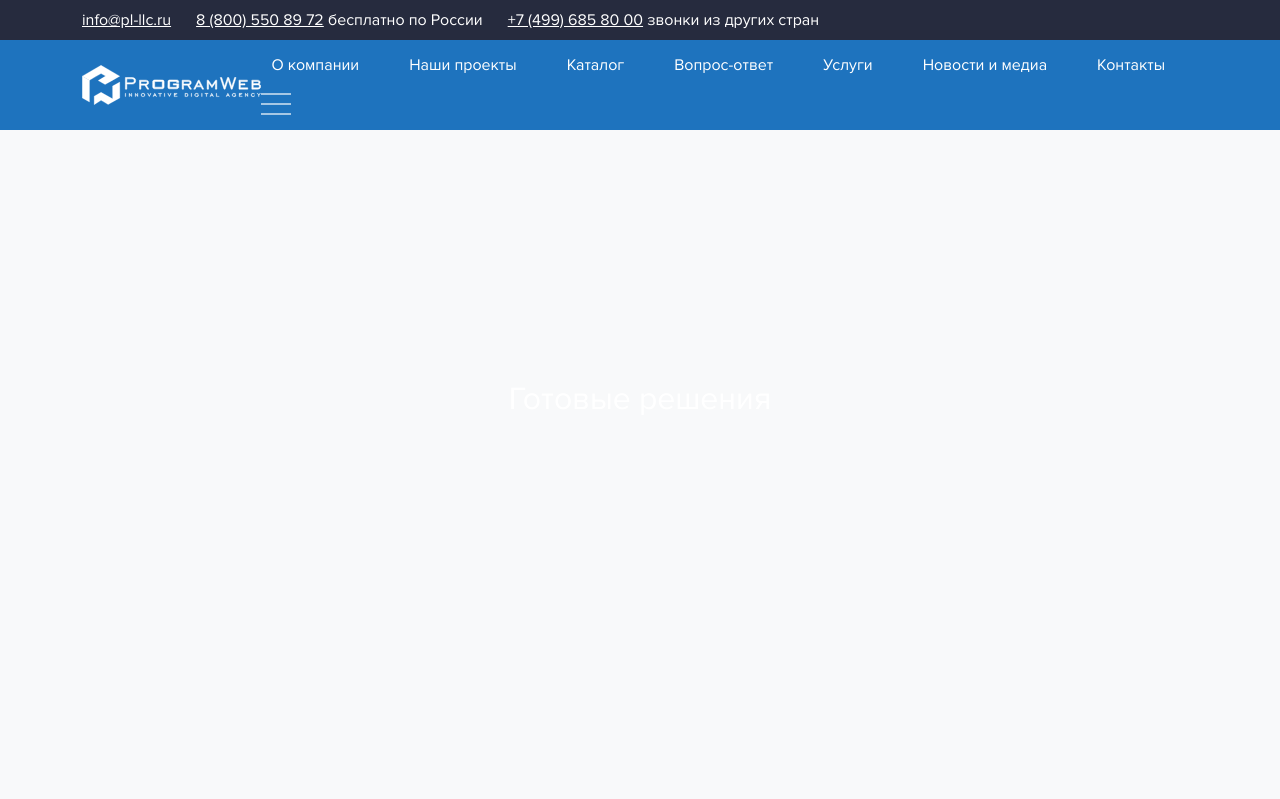
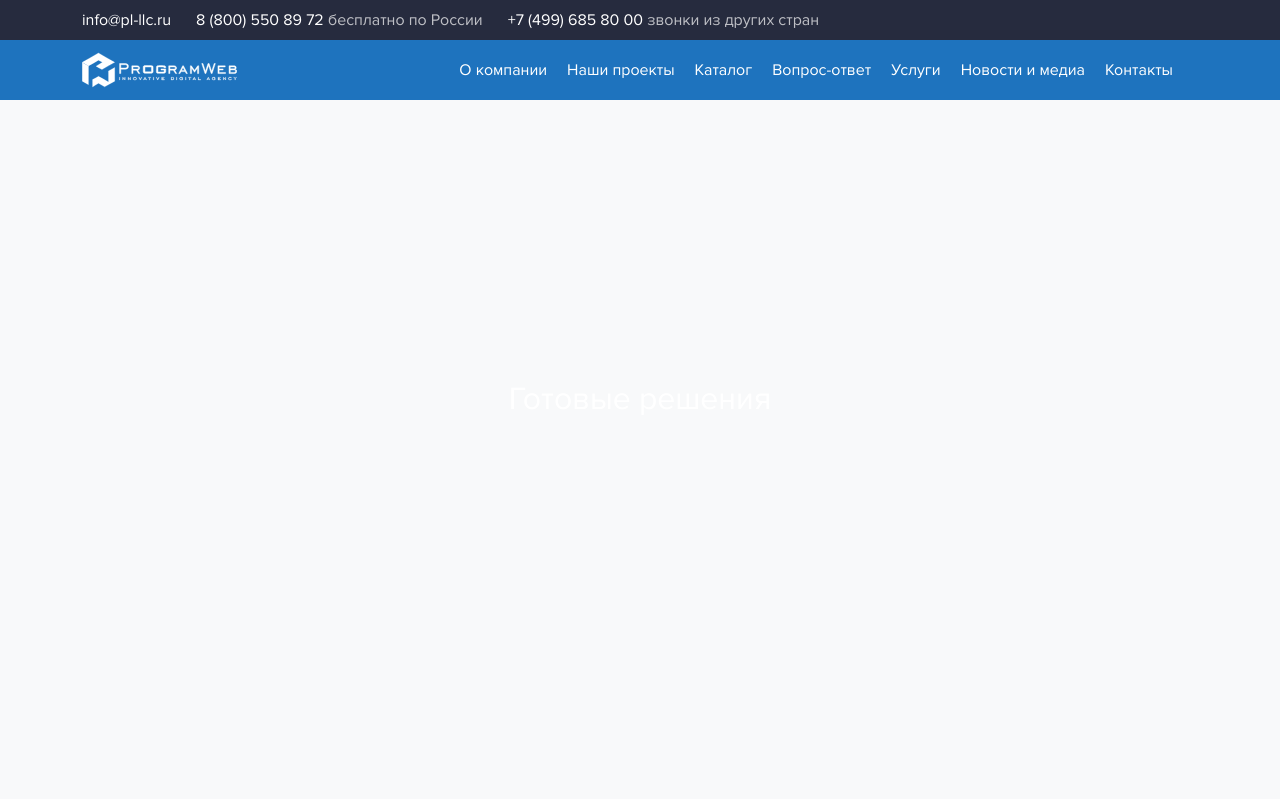
Before and after one commit to auazze/WORK, a PHP site: page / in a window 1280 px wide. Shown: the top 799 px of the page. Run offline with PHP 8.4, Linux system fonts and the light colour scheme.

Commit message:
Second week / 6 day of work

```diff
--- a/assets/styles/style.css
+++ b/assets/styles/style.css
@@ -2,6 +2,7 @@
     --primary-color: #1e73be;
     --secondary-color: #262b3e;
     --primary-font: "PNR";
+    --primary-font-size: 16px;
     --primary-font-color: #fff;
     --hover-color: rgba(255, 255, 255, .7);
     --transition: all 0.3s ease;
@@ -77,12 +78,29 @@ body {
 .topbar__widget a {
     color: var(--primary-font-color);
     transition: var(--transition);
+    font-size: var(--primary-font-size);
+    text-decoration: none;
+    position: relative;
 }
 
-.topbar__widget a:hover,
-.topbar__widget a:focus,
+.topbar__widget a::after {
+    content: '';
+    position: absolute;
+    bottom: 0;
+    left: 0;
+    width: 0;
+    height: 1px;
+    background-color: var(--hover-color);
+    transition: width 0.3s ease;
+}
+
+.topbar__widget a:hover::after,
+.topbar__widget a:focus::after {
+    width: 100%;
+}
+
 .topbar__widget a:active {
-    color: var(--hover-color);
+    transform: translateY(1px);
 }
 
 #header {
@@ -134,21 +152,123 @@ body {
     align-items: center;
     margin: 0;
     padding: 0;
-    gap: 30px;
 }
 
 .navbar a {
     color: var(--primary-font-color);
     text-decoration: none;
-    font-size: 16px;
+    font-size: var(--primary-font-size);
     transition: var(--transition);
     padding: 5px 10px;
+    position: relative;
 }
 
-.navbar a:hover,
-.navbar a:focus,
+.navbar a::after {
+    content: '';
+    position: absolute;
+    bottom: 0;
+    left: 0;
+    width: 0;
+    height: 2px;
+    background-color: var(--hover-color);
+    transition: width 0.3s ease;
+}
+
+.navbar a:hover::after,
+.navbar a:focus::after {
+    width: 100%;
+}
+
 .navbar a:active {
-    color: var(--hover-color);
+    transform: translateY(1px);
+}
+
+.mobile-nav-toggle {
+    display: none;
+    flex-direction: column;
+    justify-content: center;
+    align-items: center;
+    width: 30px;
+    height: 30px;
+    cursor: pointer;
+    background: none;
+    border: none;
+    padding: 0;
+    position: relative;
+}
+
+.hamburger-inner {
+    width: 25px;
+    height: 3px;
+    background-color: var(--primary-font-color);
+    border-radius: 2px;
+    position: relative;
+    transition: var(--transition);
+}
+
+.hamburger-inner::before,
+.hamburger-inner::after {
+    content: '';
+    position: absolute;
+    width: 25px;
+    height: 3px;
+    background-color: var(--primary-font-color);
+    border-radius: 2px;
+    transition: var(--transition);
+}
+
+.hamburger-inner::before {
+    top: -8px;
+}
+
+.hamburger-inner::after {
+    bottom: -8px;
+}
+
+.mobile-nav-toggle.active .hamburger-inner {
+    background-color: transparent;
+}
+
+.mobile-nav-toggle.active .hamburger-inner::before {
+    top: 0;
+    transform: rotate(45deg);
+}
+
+.mobile-nav-toggle.active .hamburger-inner::after {
+    bottom: 0;
+    transform: rotate(-45deg);
+}
+
+.mobile-menu {
+    position: fixed;
+    top: 100px;
+    left: 0;
+    right: 0;
+    background-color: var(--primary-color);
+    max-height: 0;
+    overflow: hidden;
+    transition: max-height 0.3s ease;
+    z-index: 999;
+}
+
+.mobile-menu.active {
+    max-height: 500px;
+}
+
+.mobile-menu ul {
+    list-style: none;
+    padding: 20px;
+    margin: 0;
+}
+
+.mobile-menu li {
+    margin-bottom: 15px;
+}
+
+.mobile-menu .nav-link {
+    display: block;
+    padding: 10px 0;
+    border-bottom: 1px solid rgba(255, 255, 255, 0.1);
 }
 
 .demo-section {
@@ -157,6 +277,10 @@ body {
     align-items: center;
     justify-content: center;
     font-size: 2rem;
+}
+
+.topbar__widget li {
+    color: var(--hover-color);
 }
 
 #about {
@@ -180,113 +304,270 @@ body {
     color: white;
 }
 
-.mobile-nav-toggle {
-    color: #fff;
-    font-size: 28px;
-    cursor: pointer;
-    display: none;
-    line-height: 0;
-    transition: 0.5s;
+#navbar {
+    display: flex;
+    justify-content: space-between;
+    align-items: center;
+    width: 100%;
+    padding: 10px 15px;
+    margin-right: auto;
+    margin-left: auto;
+}
+
+#logo {
+    flex-shrink: 0;
 }
 
 .mobile-nav-toggle {
-    /* position: absolute; */
-    /* top: 15px; */
+    margin-left: auto;
 }
 
-@media (max-width: 991px) {
-    .mobile-nav-toggle {
-        display: block;
-    }
+@media (max-width: 575.98px) {
+    #topbar {
+        display: none;
     }
 
-.mobile-nav-toggle, .hamburger-box {
-    width: 30px;
-    height: 30px;
-    display: inline-block;
-    position: relative;
-    top: 2px;
+    #header {
+        top: 0;
+        left: 0;
+        right: 0;
+    }
+
+    #navbar {
+        display: flex;
+        justify-content: space-between;
+        align-items: center;
+        padding: 10px 15px;
+    }
+
+    #logo {
+        display: flex;
+        flex-shrink: 0;
+    }
+
+    #nav-links {
+        display: none;
+    }
+
+    #nav-links a {
+        display: none;
+    }
+
+    .hamburger-inner {
+        display: flex;
+    }
+
+    .mobile-nav-toggle {
+        display: flex;
         margin-top: 5px;
         margin-bottom: 5px;
     }
 
-.mobile-nav-toggle {
-    width: 30px;
-    height: 30px;
-    top: 3px;
+    .mobile-menu {
+        top: 0;
+    }
+}
+
+@media (min-width: 576px) and (max-width: 767.98px) {
+    #topbar {
+        display: none;
+    }
+
+    #header {
+        top: 0;
+        left: 0;
+        right: 0;
+    }
+
+    #navbar {
+        display: flex;
+        justify-content: space-between;
+        align-items: center;
+        padding: 10px 15px;
+    }
+
+    #logo {
+        display: flex;
+        flex-shrink: 0;
+    }
+
+    #nav-links {
+        display: none;
     }
 
     .hamburger-inner {
-    display: block;
-    top: 50%;
-    margin-top: -2px;
+        display: flex;
     }
 
-.hamburger-inner, .hamburger-inner::before, .hamburger-inner::after {
-    width: 30px;
-    height: 2px;
-    background-color: rgba(255, 255, 255, 0.6);
-    position: absolute;
-    transition-property: transform;
-    transition-duration: 0.15s;
-    transition-timing-function: ease;
+    .mobile-nav-toggle {
+        display: flex;
+        margin-top: 5px;
+        margin-bottom: 5px;
     }
 
-.hamburger-inner, .hamburger-inner::before, .hamburger-inner::after {
-    width: 30px;
+    .mobile-menu {
+        top: 0;
+    }
+}
+
+@media (min-width: 768px) and (max-width: 991.98px) {
+    #topbar {
+        display: flex;
+        font-size: 14px;
+    }
+
+    #header {
+        left: 0;
+        right: 0;
+    }
+
+    #navbar {
+        display: flex;
+        justify-content: space-between;
+        align-items: center;
+        padding: 10px 15px;
+    }
+
+    #logo {
+        display: flex;
+        flex-shrink: 0;
+    }
+
+    #nav-links {
+        display: none;
     }
 
     .hamburger-inner {
-    transition-duration: 0.075s;
-    transition-timing-function: cubic-bezier(0.55, 0.055, 0.675, 0.19);
+        display: flex;
     }
 
-.hamburger-inner, .hamburger-inner::before, .hamburger-inner::after {
-    width: 30px;
-    height: 2px;
-    background-color: rgba(255, 255, 255, 0.6);
-    position: absolute;
-    transition-property: transform;
-    transition-duration: 0.15s;
-    transition-timing-function: ease;
+    .mobile-nav-toggle {
+        display: flex;
+        margin-top: 5px;
+        margin-bottom: 5px;
+    }
 }
 
-.hamburger-inner::before, .hamburger-inner::after {
-    content: "";
-    display: block;
+@media (min-width: 992px) and (max-width: 1199.98px) {
+    #topbar {
+        display: flex;
+        font-size: var(--primary-font-size);
     }
 
-.hamburger-inner, .hamburger-inner::before, .hamburger-inner::after {
-    width: 30px;
+    #header {
+        left: 0;
+        right: 0;
+        top: 40px;
     }
 
-.hamburger-inner::after {
-    transition: bottom 0.075s 0.12s ease, transform 0.075s cubic-bezier(0.55, 0.055, 0.675, 0.19);
+    #navbar {
+        display: flex;
+        justify-content: space-between;
+        align-items: center;
+        padding: 10px 15px;
     }
 
-.mobile-nav-toggle .hamburger-inner::after {
-    bottom: -10px;
+    #nav-links {
+        display: flex;
+        margin-left: auto;
     }
 
-.hamburger-inner::before {
-    transition: top 0.075s 0.12s ease, opacity 0.075s ease;
+    #nav-links ul {
+        display: flex;
+        gap: 30px;
+        margin: 0;
+        padding: 0;
+        list-style: none;
     }
 
-.mobile-nav-toggle .hamburger-inner::before {
-    top: -10px;
+    .navbar a {
+        padding: 5px 10px;
+        margin: 0;
     }
 
-@media (max-width: 575.98px) {
+    .mobile-nav-toggle {
+        display: none;
     }
 
-@media (max-width: 767.98px) {
+    .hamburger-inner {
+        display: none;
+    }
 }
 
-@media (max-width: 991.98px) {
+@media (min-width: 1200px) {
+    #topbar {
+        display: flex;
+        font-size: var(--primary-font-size);
     }
 
-@media (max-width: 1199.98px) {
+    #header {
+        left: 0;
+        right: 0;
+        top: 40px;
     }
 
-@media (max-width: 1399.98px) {
+    #navbar {
+        display: flex;
+        justify-content: space-between;
+        align-items: center;
+        padding: 10px 15px;
     }
+
+    #logo {
+        display: flex;
+        flex-shrink: 0;
+    }
+
+    #nav-links {
+        display: flex;
+        margin-left: auto;
+    }
+
+    #nav-links ul {
+        display: flex;
+        gap: 30px;
+        margin: 0;
+        padding: 0;
+        list-style: none;
+    }
+
+    .navbar a {
+        padding: 5px 10px;
+        margin: 0;
+        white-space: nowrap;
+    }
+
+    .mobile-nav-toggle {
+        display: none;
+    }
+
+    .hamburger-inner {
+        display: none;
+    }
+}
+
+@media (min-width: 1400px) {
+    .navbar a {
+        font-size: 16px;
+        padding: 5px 15px;
+    }
+
+    #nav-links ul {
+        gap: 40px;
+    }
+}
+
+#navbar {
+    width: 100%;
+}
+
+#nav-links {
+    flex-shrink: 0;
+}
+
+.navbar-extra {
+    margin-left: auto;
+    display: flex;
+    align-items: center;
+    gap: 20px;
+}
--- a/index.html
+++ b/index.html
@@ -65,12 +65,24 @@
                 <li><a class="nav-link" href="/press/" title="Новости и медиа"><span>Новости и медиа</span></a></li>
                 <li><a class="nav-link" href="/contacts/" title="Контакты"><span>Контакты</span></a></li>
             </ul>
-            <i class="mobile-nav-toggle">
+            <button class="mobile-nav-toggle" id="mobileToggle">
                 <span class="hamburger-inner"></span>
-            </i>
+            </button>
         </nav>
     </div>
 </header>
+
+<nav class="mobile-menu" id="mobileMenu">
+    <ul>
+        <li><a class="nav-link" href="#about">О компании</a></li>
+        <li><a class="nav-link" href="#advantages">Наши проекты</a></li>
+        <li><a class="nav-link" href="#faq">Каталог</a></li>
+        <li><a class="nav-link" href="#contacts">Вопрос-ответ</a></li>
+        <li><a class="nav-link" href="#footer">Услуги</a></li>
+        <li><a class="nav-link" href="#footer">Новости и медиа</a></li>
+        <li><a class="nav-link" href="#footer">Контакты</a></li>
+    </ul>
+</nav>
 
 <main>
     <section class="demo-section" id="about">
@@ -107,6 +119,23 @@
             }
         });
     });
+
+    const mobileToggle = document.getElementById('mobileToggle');
+    const mobileMenu = document.getElementById('mobileMenu');
+
+    mobileToggle.addEventListener('click', function () {
+        mobileToggle.classList.toggle('active');
+
+        mobileMenu.classList.toggle('active');
+
+        const mobileLinks = mobileMenu.querySelectorAll('.nav-link');
+        mobileLinks.forEach(link => {
+            link.addEventListener('click', function () {
+                mobileToggle.classList.remove('active');
+                mobileMenu.classList.remove('active');
+            });
+        });
+    });
 </script>
 <script src="assets/vendors/bootstrap/js/bootstrap.js"></script>
 </body>
```
Lines whose indentation alone changed are shown as unchanged.
